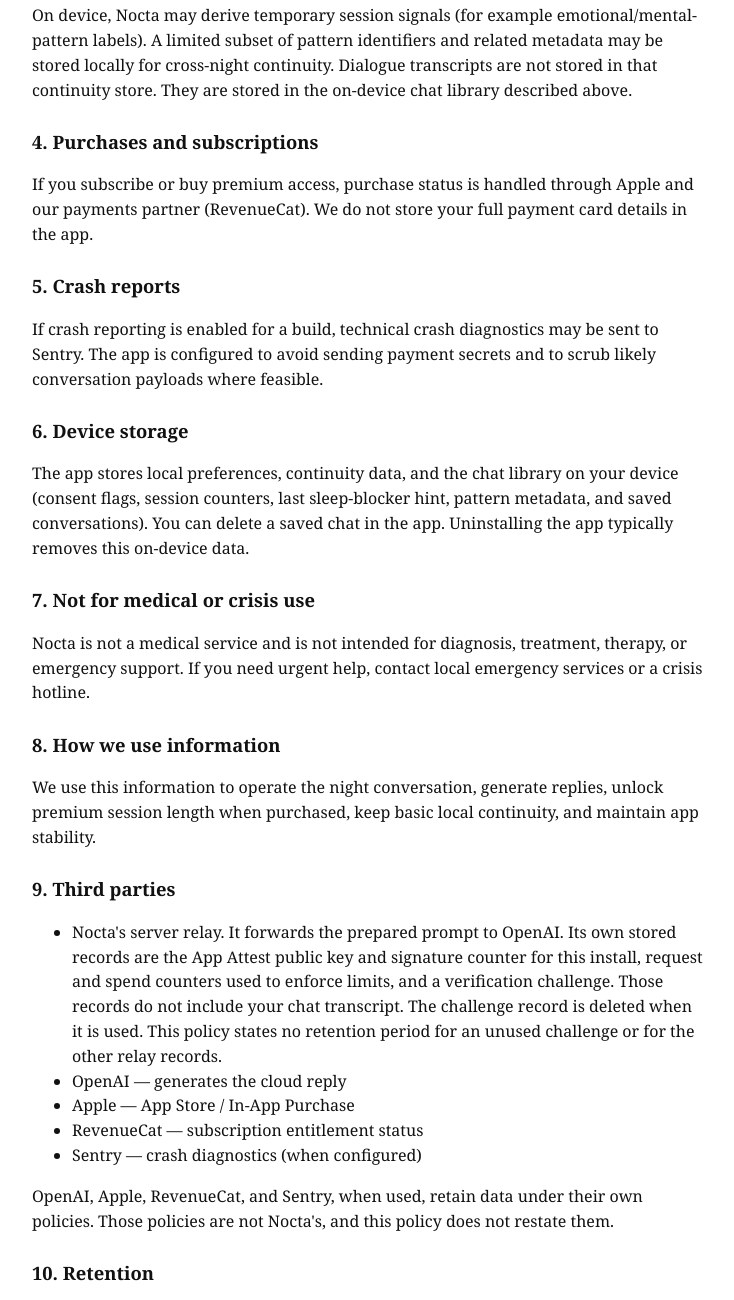
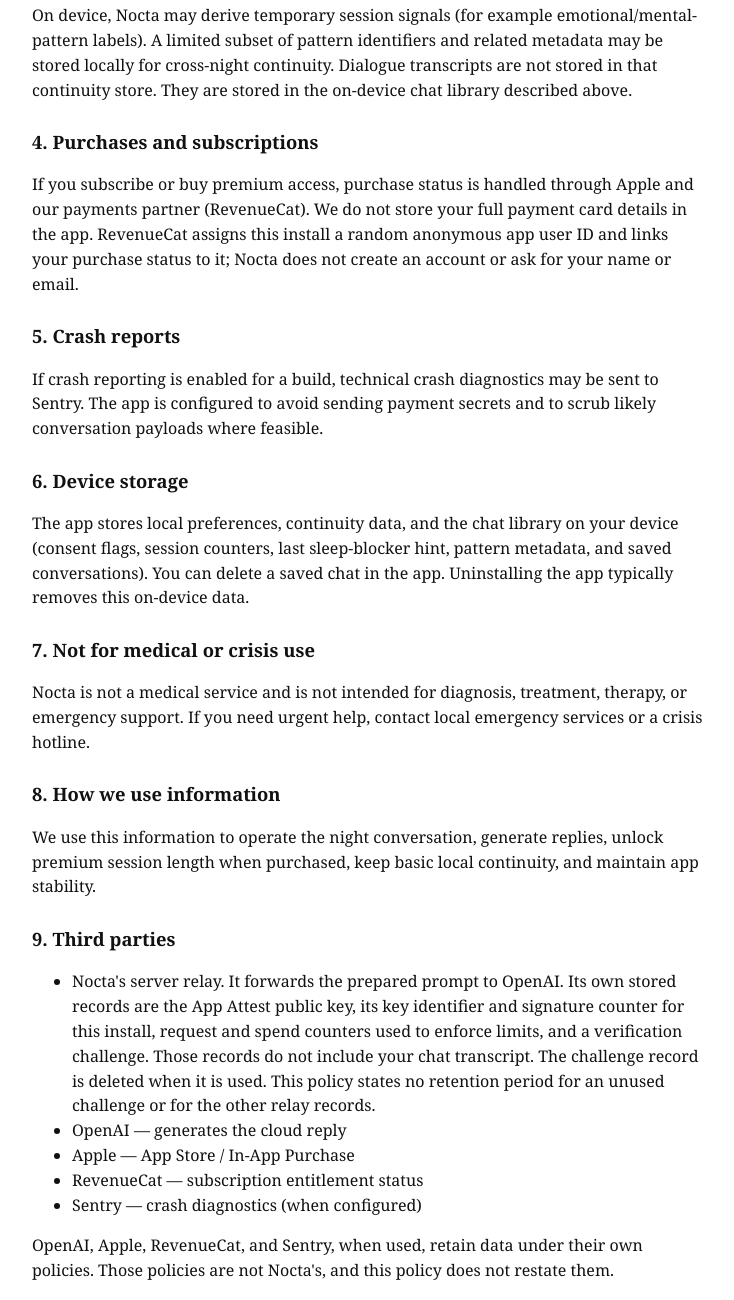
Before and after one commit to seheriimoo/nocta-legal, a plain HTML site: page privacy/index.html in a window 1280 px wide. Shown: the part 702-2002 px from the top of the page, without its empty margins (272-1006 px from the left). Drawn offline with Linux system fonts and the light colour scheme.

Commit message:
Privacy: disclose RevenueCat anonymous ID and App Attest key identifier
Co-Authored-By: Devin AI <158243242+devin-ai-integration[bot]@users.noreply.github.com>

```diff
--- a/privacy/index.html
+++ b/privacy/index.html
@@ -33,7 +33,7 @@
   <p>On device, Nocta may derive temporary session signals (for example emotional/mental-pattern labels). A limited subset of pattern identifiers and related metadata may be stored locally for cross-night continuity. Dialogue transcripts are not stored in that continuity store. They are stored in the on-device chat library described above.</p>
 
   <h2>4. Purchases and subscriptions</h2>
-  <p>If you subscribe or buy premium access, purchase status is handled through Apple and our payments partner (RevenueCat). We do not store your full payment card details in the app.</p>
+  <p>If you subscribe or buy premium access, purchase status is handled through Apple and our payments partner (RevenueCat). We do not store your full payment card details in the app. RevenueCat assigns this install a random anonymous app user ID and links your purchase status to it; Nocta does not create an account or ask for your name or email.</p>
 
   <h2>5. Crash reports</h2>
   <p>If crash reporting is enabled for a build, technical crash diagnostics may be sent to Sentry. The app is configured to avoid sending payment secrets and to scrub likely conversation payloads where feasible.</p>
@@ -49,7 +49,7 @@
 
   <h2>9. Third parties</h2>
   <ul>
-    <li>Nocta's server relay. It forwards the prepared prompt to OpenAI. Its own stored records are the App Attest public key and signature counter for this install, request and spend counters used to enforce limits, and a verification challenge. Those records do not include your chat transcript. The challenge record is deleted when it is used. This policy states no retention period for an unused challenge or for the other relay records.</li>
+    <li>Nocta's server relay. It forwards the prepared prompt to OpenAI. Its own stored records are the App Attest public key, its key identifier and signature counter for this install, request and spend counters used to enforce limits, and a verification challenge. Those records do not include your chat transcript. The challenge record is deleted when it is used. This policy states no retention period for an unused challenge or for the other relay records.</li>
     <li>OpenAI — generates the cloud reply</li>
     <li>Apple — App Store / In-App Purchase</li>
     <li>RevenueCat — subscription entitlement status</li>
```
